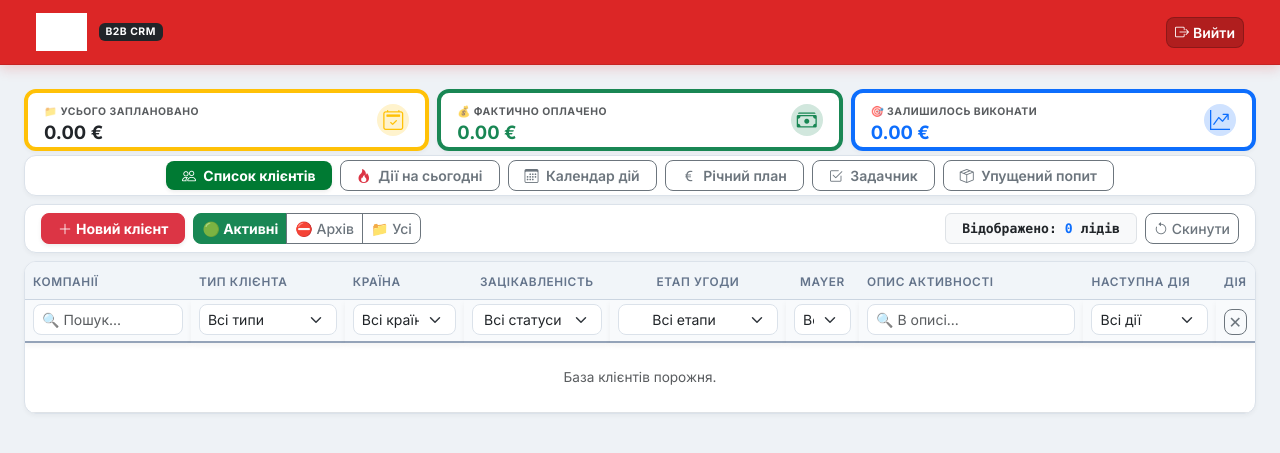
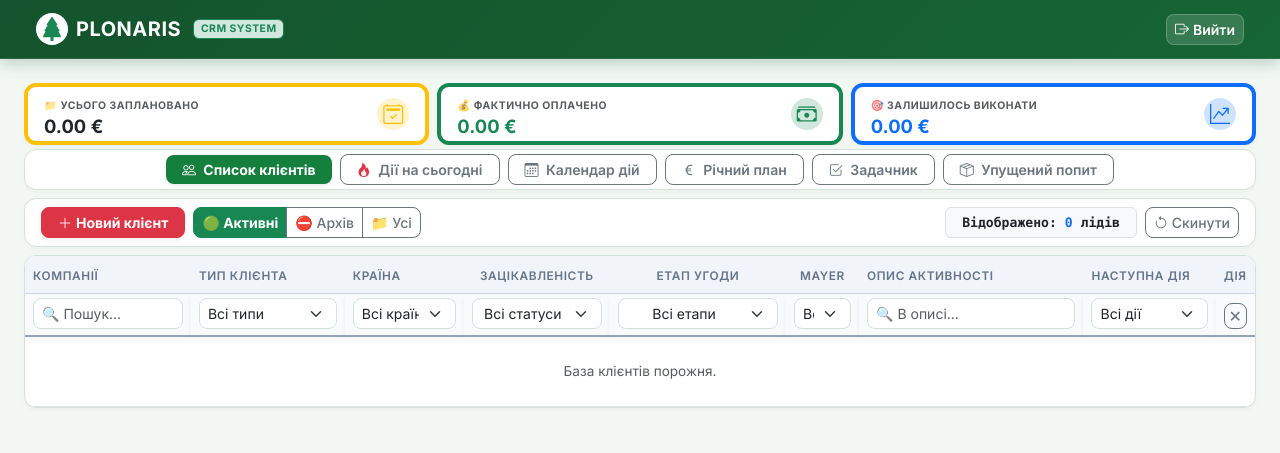
Before and after one commit to dimkapetrichenko-ctrl/plonaris_crm-new, a Flask app: page / in a window 1280 px wide. Shown: the top 453 px of the page. Run offline with Flask 3, Linux system fonts and the light colour scheme; the visitor is signed in with stand-in values (Sample User, id 1); data that the repository does not hold is empty; some libraries are stand-ins or nearby versions; grey boxes are pictures that could not be loaded.

Commit message:
Update base.html

```diff
--- a/templates/base.html
+++ b/templates/base.html
@@ -3,7 +3,7 @@
 <head>
     <meta charset="UTF-8">
     <meta name="viewport" content="width=device-width, initial-scale=1.0">
-    <title>MAYER PRO | B2B CRM System</title>
+    <title>Plonaris | CRM System</title>
 
     <!-- Google Font: Inter -->
     <link rel="preconnect" href="https://fonts.googleapis.com">
@@ -16,15 +16,15 @@
 
     <style>
         :root {
-            /* М'який комфортний фон для очей */
-            --crm-bg: #eef2f6;
+            --crm-bg: #f2f7f4;
             --crm-card-bg: #ffffff;
-            --crm-border: #dbe2ea;
+            --crm-border: #d3e2d8;
             --crm-border-subtle: #cbd5e1;
-            --crm-primary: #007a33;
-            --crm-primary-hover: #006329;
-            --crm-header-red: #dc2626;
-            --crm-text-main: #1e293b;
+            --crm-primary: #15803d;
+            --crm-primary-hover: #166534;
+            --crm-header-green: #14532d;
+            --crm-accent-gold: #b45309;
+            --crm-text-main: #0f172a;
             --crm-text-muted: #64748b;
         }
 
@@ -35,27 +35,26 @@
             -webkit-font-smoothing: antialiased;
         }
 
-        /* Червона верхня навігаційна панель */
+        /* Зелена фірмова навігаційна панель */
         .navbar-custom {
-            background-color: var(--crm-header-red);
-            border-bottom: 1px solid rgba(0, 0, 0, 0.1);
-            box-shadow: 0 4px 12px rgba(220, 38, 38, 0.2);
+            background: linear-gradient(135deg, #14532d 0%, #166534 100%);
+            border-bottom: 1px solid rgba(255, 255, 255, 0.1);
+            box-shadow: 0 4px 14px rgba(20, 83, 45, 0.25);
         }
 
-        /* Збільшений білий логотип */
-        .brand-logo-white {
-            height: 38px;
-            width: auto;
-            filter: brightness(0) invert(1);
-            display: inline-block;
+        .brand-title {
+            font-size: 1.25rem;
+            font-weight: 700;
+            letter-spacing: 0.5px;
+            color: #ffffff;
         }
 
-        /* Картки та панелі */
+        /* Картки */
         .card {
             background: var(--crm-card-bg);
             border: 1px solid var(--crm-border);
             border-radius: 12px;
-            box-shadow: 0 2px 4px 0 rgba(0, 0, 0, 0.04);
+            box-shadow: 0 2px 5px 0 rgba(0, 0, 0, 0.03);
             transition: all 0.2s ease;
         }
         .card-header {
@@ -82,12 +81,12 @@
         }
 
         .btn-header-exit {
-            background-color: rgba(0, 0, 0, 0.2);
+            background-color: rgba(255, 255, 255, 0.15);
             color: #ffffff;
-            border: 1px solid rgba(0, 0, 0, 0.2);
+            border: 1px solid rgba(255, 255, 255, 0.2);
         }
         .btn-header-exit:hover {
-            background-color: #000000;
+            background-color: rgba(0, 0, 0, 0.3);
             color: #ffffff;
         }
 
@@ -110,10 +109,10 @@
             transition: background-color 0.15s ease;
         }
         .table tbody tr:hover {
-            background-color: #f1f5f9;
+            background-color: #f1f8f4;
         }
 
-        /* Soft Badges */
+        /* М'які бейджі */
         .badge-soft-success { background-color: #dcfce7; color: #15803d; }
         .badge-soft-warning { background-color: #fef9c3; color: #854d0e; }
         .badge-soft-danger { background-color: #fee2e2; color: #b91c1c; }
@@ -127,16 +126,17 @@
         }
         .form-control:focus, .form-select:focus {
             border-color: var(--crm-primary);
-            box-shadow: 0 0 0 3px rgba(0, 122, 51, 0.15);
+            box-shadow: 0 0 0 3px rgba(21, 128, 61, 0.18);
         }
     </style>
 </head>
 <body>
-    <nav class="navbar navbar-expand-lg navbar-dark navbar-custom py-2 px-4 mb-4">
+    <nav class="navbar navbar-expand-lg navbar-dark navbar-custom py-2.5 px-4 mb-4">
         <div class="container-fluid">
             <a class="navbar-brand d-flex align-items-center gap-2 fw-bold text-white" href="/">
-                <img src="/static/logotipnew.png" alt="MAYER PRO" class="brand-logo-white">
-                <span class="badge bg-dark text-white text-uppercase ms-1" style="font-size: 0.65rem; letter-spacing: 0.5px;">B2B CRM</span>
+                <i class="bi bi-tree-fill text-success fs-4 bg-white rounded-circle p-1 d-flex align-items-center justify-content-center" style="width: 32px; height: 32px;"></i>
+                <span class="brand-title">PLONARIS</span>
+                <span class="badge bg-success-subtle text-success text-uppercase ms-1 border border-success fw-bold" style="font-size: 0.65rem; letter-spacing: 0.5px;">CRM System</span>
             </a>
             <div class="d-flex align-items-center gap-2">
                 <a href="/logout" class="btn btn-sm btn-header-exit d-flex align-items-center gap-1 fw-semibold">
```
